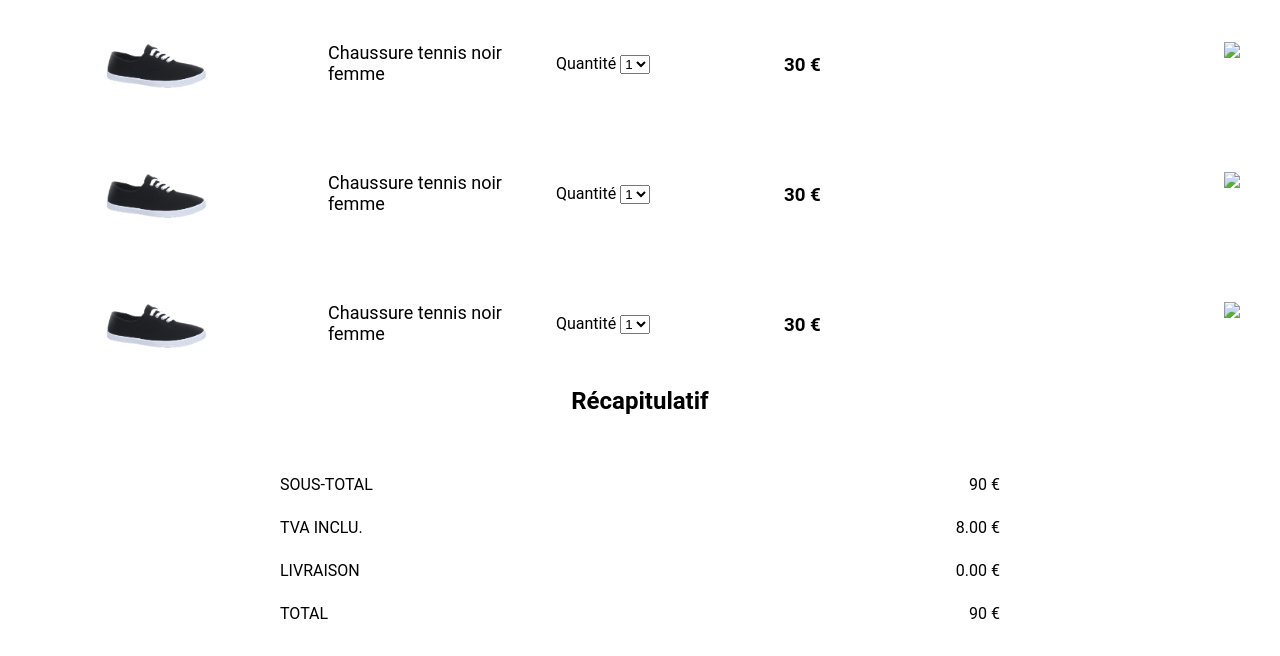
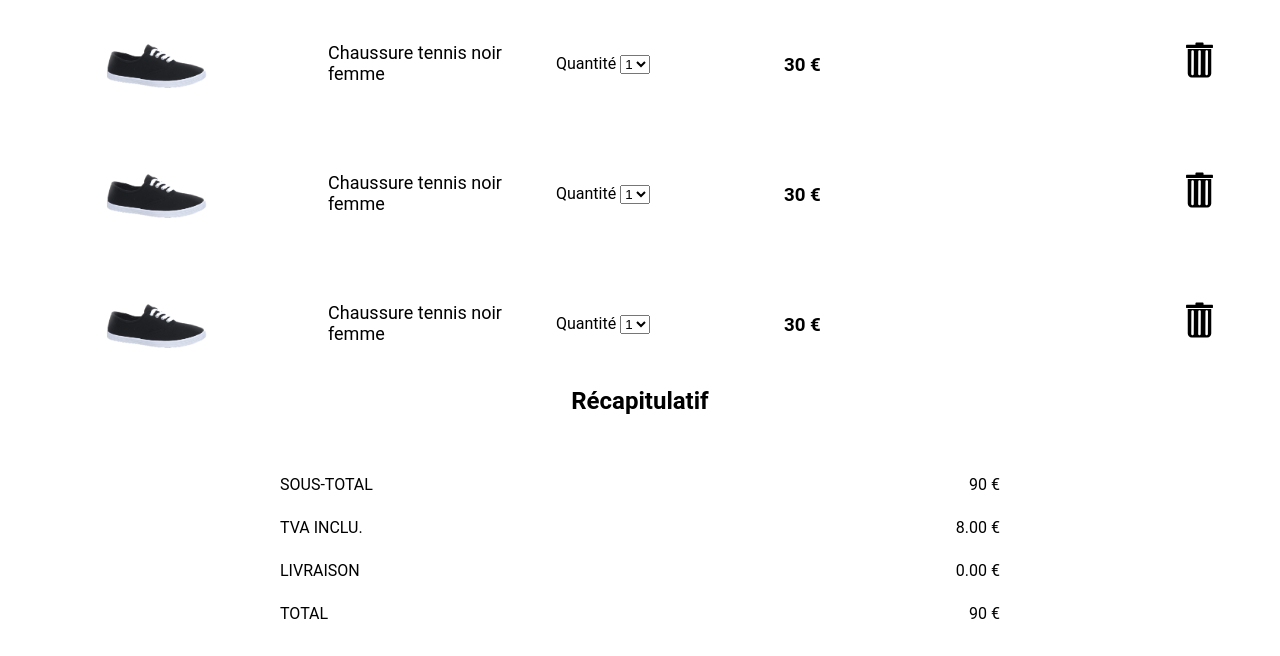
Before and after one commit to ALEMQuentin/boutique, a plain HTML site: page panier.html in a window 1280 px wide. Shown: the part 144-800 px from the top of the page. Drawn offline with Linux system fonts and the light colour scheme.

Commit message:
commit final

```diff
--- a/panier.html
+++ b/panier.html
@@ -45,7 +45,7 @@
 					</select>
 				</div></li>
 				<li><h3>30 €</h3></li>
-				<li><span><img src="img-layout/"></span></li>
+				<li><span><img src="img-layout/delete.svg"></span></li>
 		</article>
 		<article class="com">
 			<ul>
@@ -60,7 +60,7 @@
 					</select>
 				</div></li>
 				<li><h3>30 €</h3></li>
-				<li><span><img src="img-layout/"></span></li>
+				<li><span><img src="img-layout/delete.svg"></span></li>
 		</article>
 		<article class="com">
 			<ul>
@@ -75,7 +75,7 @@
 					</select>
 				</div></li>
 				<li><h3>30 €</h3></li>
-				<li><span><img src="img-layout/"></span></li>
+				<li><span><img src="img-layout/delete.svg"></span></li>
 		</article>
 	</section>
 	<section class="clearfix recapitulatif">
```
Also changed, not shown: img-layout/delete.svg (added).
